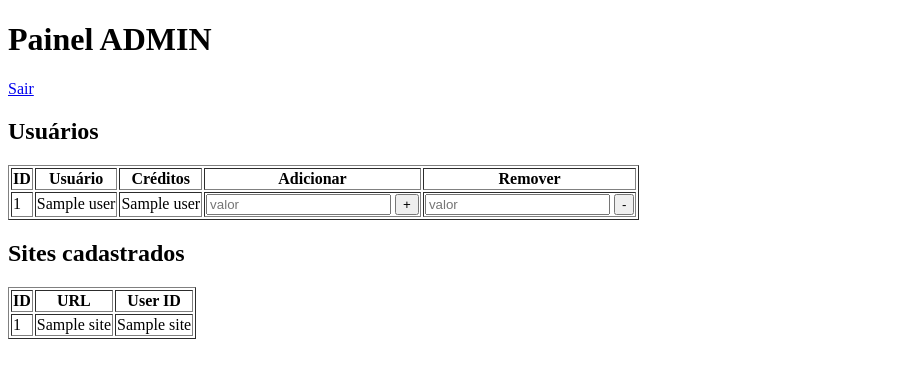
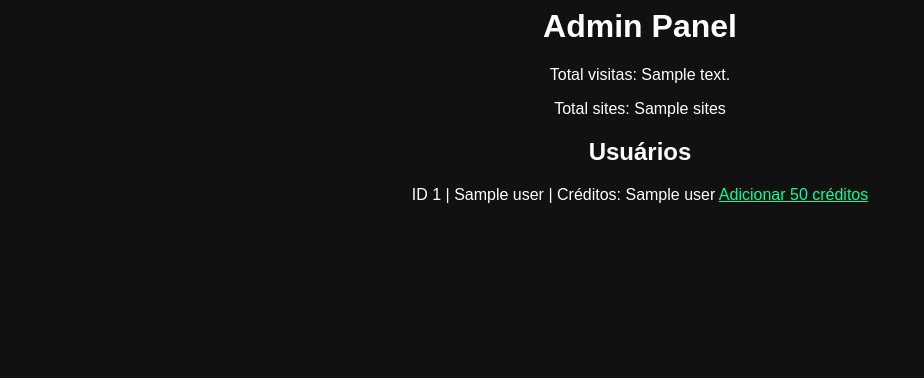
Before and after one commit to wagnermarzzo/traffic-exchange, a Flask app: template templates/admin.html in a window 1280 px wide. Shown: the top 378 px of the page, without its empty margins (0-924 px from the left). Run offline with Flask 3, Linux system fonts and the light colour scheme; the template is opened without the code that fills it: most values are stand-ins (such as "Sample title", 1, 10 or a date in 2020).

Commit message:
Refactor admin.html for improved user display

```diff
--- a/templates/admin.html
+++ b/templates/admin.html
@@ -1,86 +1,24 @@
-<!DOCTYPE html>
-<html>
+<link rel="stylesheet" href="/static/style.css">
 
-<body>
+<h1>Admin Panel</h1>
 
-<h1>Painel ADMIN</h1>
-
-<a href="/logout">Sair</a>
+<p>Total visitas: {{visits}}</p>
+<p>Total sites: {{sites}}</p>
 
 <h2>Usuários</h2>
 
-<table border="1">
-
-<tr>
-<th>ID</th>
-<th>Usuário</th>
-<th>Créditos</th>
-<th>Adicionar</th>
-<th>Remover</th>
-</tr>
-
 {% for user in users %}
 
-<tr>
+<p>
 
-<td>{{user[0]}}</td>
-<td>{{user[1]}}</td>
-<td>{{user[2]}}</td>
+ID {{user[0]}} |
+{{user[1]}} |
+Créditos: {{user[3]}}
 
-<td>
+<a href="/addcredit/{{user[0]}}">
+Adicionar 50 créditos
+</a>
 
-<form action="/addcredits/{{user[0]}}" method="post">
-
-<input type="number" name="amount" placeholder="valor">
-
-<button type="submit">+</button>
-
-</form>
-
-</td>
-
-<td>
-
-<form action="/removecredits/{{user[0]}}" method="post">
-
-<input type="number" name="amount" placeholder="valor">
-
-<button type="submit">-</button>
-
-</form>
-
-</td>
-
-</tr>
+</p>
 
 {% endfor %}
-
-</table>
-
-<h2>Sites cadastrados</h2>
-
-<table border="1">
-
-<tr>
-<th>ID</th>
-<th>URL</th>
-<th>User ID</th>
-</tr>
-
-{% for site in sites %}
-
-<tr>
-
-<td>{{site[0]}}</td>
-<td>{{site[1]}}</td>
-<td>{{site[2]}}</td>
-
-</tr>
-
-{% endfor %}
-
-</table>
-
-</body>
-
-</html>
```
